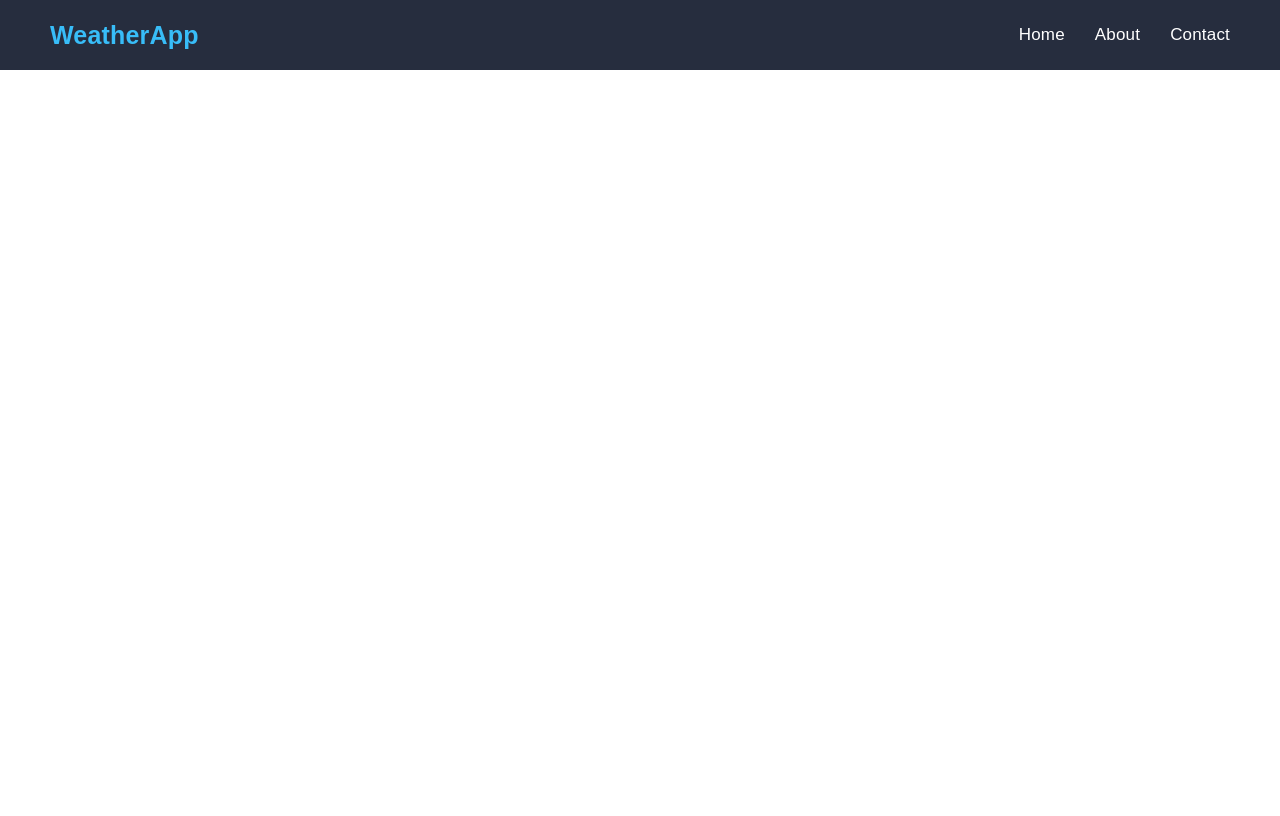
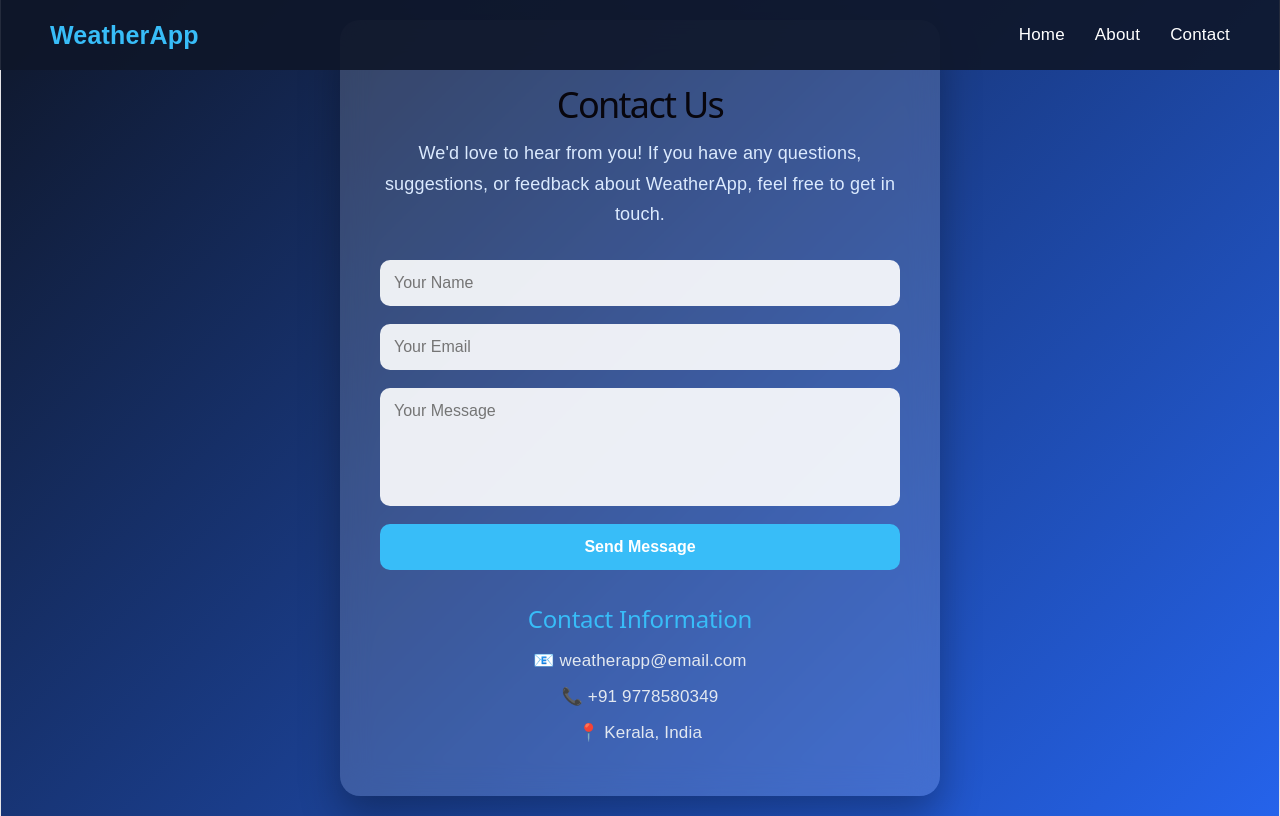
Before and after one commit to muhammadniishad786-rgb/weatherApp, a React (Vite) app: page /contact in a window 1280 px wide. Built offline with nearby package versions, Linux system fonts and the light colour scheme.

Commit message:
new pages added AboutPage and ContactPage

```diff
--- a/src/App.jsx
+++ b/src/App.jsx
@@ -1,12 +1,16 @@
 import { BrowserRouter, Route, Routes } from "react-router-dom"
 import Navbar from "./components/navBar/Nav"
 import Weather from "./components/weatherApp/Weather"
+import About from "./components/about/About"
+import Contact from "./components/contact/Contact"
 function App() {
   return (
     <BrowserRouter>
      <Navbar />
       <Routes>
         <Route path="/" element={<Weather />} />
+        <Route path="/about" element={<About /> } />
+        <Route path="/contact" element={<Contact /> } />
       </Routes>
     </BrowserRouter>
 
--- /dev/null
+++ b/src/components/about/About.css
@@ -0,0 +1,101 @@
+* {
+  margin: 0;
+  padding: 0;
+  box-sizing: border-box;
+  font-family: Arial, Helvetica, sans-serif;
+}
+
+html,
+body,
+#root {
+  width: 100%;
+  min-height: 100%;
+}
+
+/* Full Screen */
+
+.about-container {
+  width: 100%;
+  min-height: 100vh;
+
+  display: flex;
+  justify-content: center;
+  align-items: center;
+
+  padding: 20px;
+
+  background: linear-gradient(
+    135deg,
+    #0f172a,
+    #2563eb
+  );
+}
+
+/* Glass Card */
+
+.about-card {
+  width: 600px;
+  max-width: 100%;
+
+  padding: 40px;
+
+  background: rgba(255, 255, 255, 0.15);
+  backdrop-filter: blur(15px);
+
+  border-radius: 20px;
+
+  color: white;
+
+  box-shadow: 0 20px 40px rgba(0, 0, 0, 0.3);
+}
+
+.about-card h1 {
+  text-align: center;
+  font-size: 36px;
+  margin-bottom: 25px;
+}
+
+.about-card p {
+  line-height: 1.8;
+  color: #dbeafe;
+  font-size: 17px;
+  margin-bottom: 25px;
+}
+
+.features,
+.tech-stack {
+  margin-top: 30px;
+}
+
+.features h2,
+.tech-stack h2 {
+  color: #38bdf8;
+  margin-bottom: 15px;
+}
+
+.features ul {
+  list-style: none;
+}
+
+.features li {
+  background: rgba(255, 255, 255, 0.1);
+
+  padding: 12px;
+  margin-bottom: 12px;
+
+  border-radius: 10px;
+
+  color: white;
+
+  transition: 0.3s;
+}
+
+.features li:hover {
+  background: rgba(255, 255, 255, 0.2);
+  transform: translateX(5px);
+}
+
+.tech-stack p {
+  color: #e2e8f0;
+  font-weight: bold;
+}
--- /dev/null
+++ b/src/components/about/About.jsx
@@ -0,0 +1,40 @@
+import React from "react";
+import "./About.css";
+
+function About() {
+  return (
+    <div className="about-container">
+      <div className="about-card">
+        <h1>About WeatherApp</h1>
+
+        <p>
+          WeatherApp is a simple and responsive weather application built with
+          React. It allows users to search for any city and instantly view the
+          latest weather information.
+        </p>
+
+        <div className="features">
+          <h2>Features</h2>
+
+          <ul>
+            <li>🌍 Search weather by city</li>
+            <li>🌡️ Live temperature updates</li>
+            <li>💧 Humidity information</li>
+            <li>💨 Wind speed details</li>
+            <li>📱 Responsive design</li>
+          </ul>
+        </div>
+
+        <div className="tech-stack">
+          <h2>Built With</h2>
+
+          <p>
+            React • React Router • CSS • OpenWeather API
+          </p>
+        </div>
+      </div>
+    </div>
+  );
+}
+
+export default About;
--- /dev/null
+++ b/src/components/contact/Contact.css
@@ -0,0 +1,138 @@
+* {
+  margin: 0;
+  padding: 0;
+  box-sizing: border-box;
+  font-family: Arial, Helvetica, sans-serif;
+}
+
+html,
+body,
+#root {
+  width: 100%;
+  min-height: 100%;
+}
+
+/* Full Screen */
+
+.contact-container {
+  width: 100%;
+  min-height: 100vh;
+
+  display: flex;
+  justify-content: center;
+  align-items: center;
+
+  padding: 20px;
+
+  background: linear-gradient(
+    135deg,
+    #0f172a,
+    #2563eb
+  );
+}
+
+/* Glass Card */
+
+.contact-card {
+  width: 600px;
+  max-width: 100%;
+
+  padding: 40px;
+
+  background: rgba(255, 255, 255, 0.15);
+  backdrop-filter: blur(15px);
+
+  border-radius: 20px;
+
+  color: white;
+
+  box-shadow: 0 20px 40px rgba(0, 0, 0, 0.3);
+}
+
+.contact-card h1 {
+  text-align: center;
+  font-size: 36px;
+  margin-bottom: 20px;
+}
+
+.contact-text {
+  text-align: center;
+  color: #dbeafe;
+  line-height: 1.7;
+  margin-bottom: 30px;
+}
+
+/* Form */
+
+.contact-form {
+  display: flex;
+  flex-direction: column;
+  gap: 18px;
+}
+
+.contact-form input,
+.contact-form textarea {
+  width: 100%;
+
+  padding: 14px;
+
+  border: none;
+  outline: none;
+
+  border-radius: 10px;
+
+  font-size: 16px;
+
+  background: rgba(255, 255, 255, 0.9);
+}
+
+.contact-form input:focus,
+.contact-form textarea:focus {
+  box-shadow: 0 0 10px rgba(56, 189, 248, 0.8);
+}
+
+.contact-form textarea {
+  resize: none;
+}
+
+/* Button */
+
+.contact-form button {
+  padding: 14px;
+
+  border: none;
+  border-radius: 10px;
+
+  background: #38bdf8;
+
+  color: white;
+
+  font-size: 16px;
+  font-weight: bold;
+
+  cursor: pointer;
+
+  transition: 0.3s;
+}
+
+.contact-form button:hover {
+  background: #0284c7;
+}
+
+/* Contact Info */
+
+.contact-info {
+  margin-top: 35px;
+  text-align: center;
+}
+
+.contact-info h2 {
+  color: #38bdf8;
+  margin-bottom: 15px;
+}
+
+.contact-info p {
+  color: #e2e8f0;
+  margin-bottom: 10px;
+  font-size: 17px;
+}
--- /dev/null
+++ b/src/components/contact/Contact.jsx
@@ -0,0 +1,40 @@
+import React from "react";
+import "./Contact.css";
+
+function Contact() {
+  return (
+    <div className="contact-container">
+      <div className="contact-card">
+        <h1>Contact Us</h1>
+
+        <p className="contact-text">
+          We'd love to hear from you! If you have any questions, suggestions,
+          or feedback about WeatherApp, feel free to get in touch.
+        </p>
+
+        <form className="contact-form">
+          <input type="text" placeholder="Your Name" />
+
+          <input type="email" placeholder="Your Email" />
+
+          <textarea
+            rows="5"
+            placeholder="Your Message"
+          ></textarea>
+
+          <button type="submit">Send Message</button>
+        </form>
+
+        <div className="contact-info">
+          <h2>Contact Information</h2>
+
+          <p>📧 weatherapp@email.com</p>
+          <p>📞 +91 9778580349</p>
+          <p>📍 Kerala, India</p>
+        </div>
+      </div>
+    </div>
+  );
+}
+
+export default Contact;
```
Also changed, not shown: 1 other file (tests, documents, lock files or other folders).
